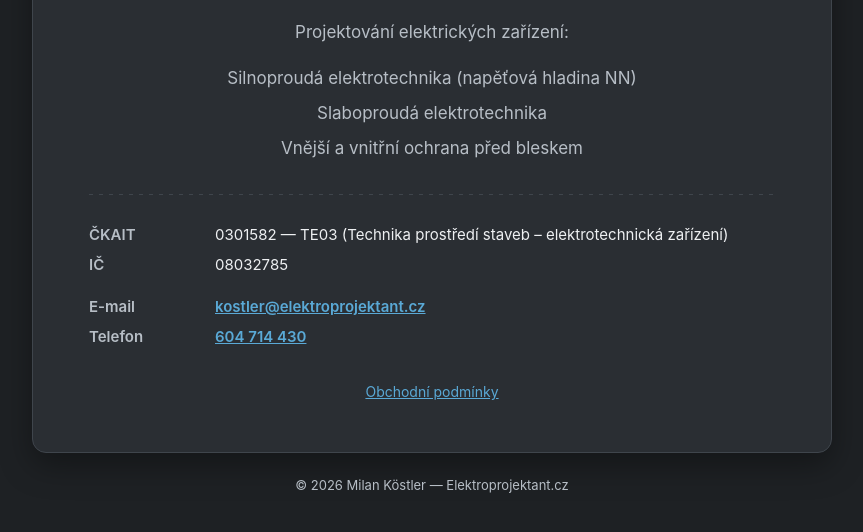
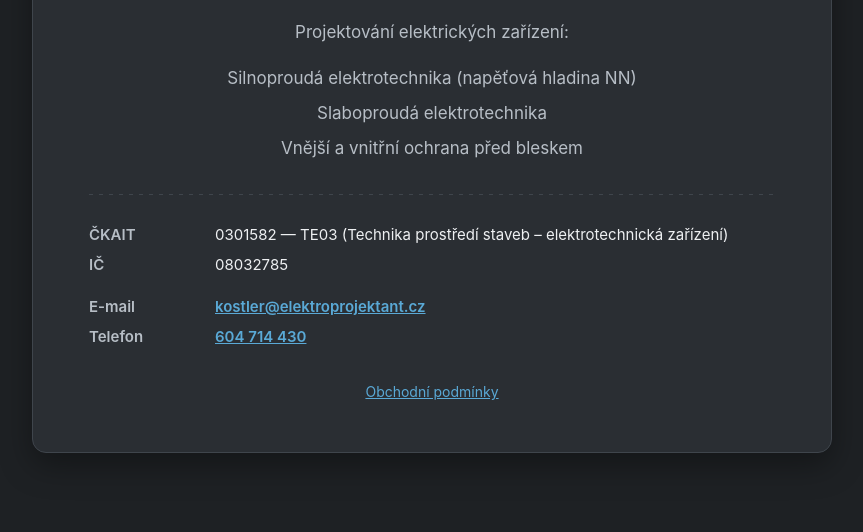
Before and after one commit to KostlerMilan/elektroprojektant.cz, a plain HTML site: page index.html in a window 1280 px wide. Shown: the part 168-700 px from the top of the page, without its empty margins (208-1071 px from the left). Drawn offline with Linux system fonts and the light colour scheme.

Commit message:
Remove copyright footer line
Not part of the original vizitka and not requested; a hardcoded static
year has no real purpose here.

```diff
--- a/index.html
+++ b/index.html
@@ -42,8 +42,6 @@
     </footer>
 
   </div>
-
-  <p class="copyright">&copy; 2026 Milan Köstler — Elektroprojektant.cz</p>
 </div>
 
 </body>
--- a/style.css
+++ b/style.css
@@ -135,13 +135,6 @@ dd {
   font-weight: 600;
 }
 
-.copyright {
-  margin: 22px 0 0;
-  font-size: 0.8125rem;
-  color: var(--color-text-muted);
-  text-align: center;
-}
-
 .card--wide {
   max-width: 760px;
 }
```
Also changed, not shown: obchodni-podminky.html (+0 -2 lines).
